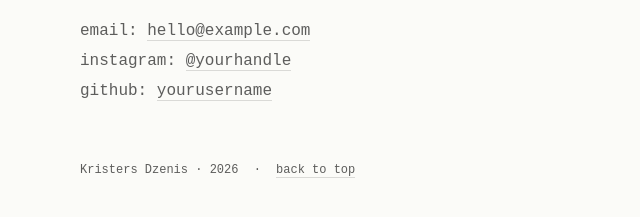
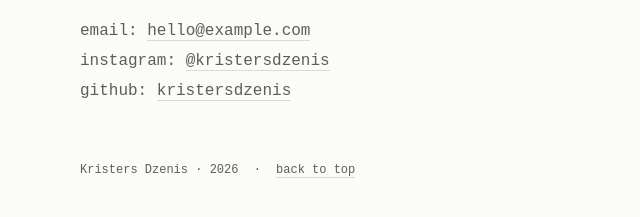
Before and after one commit to bene-gif/bene-gif.github.io, a plain HTML site: page index.html in a window 1280 px wide. Shown: the part 947-1164 px from the top of the page, 0-640 px from the left. Drawn offline with Linux system fonts and the light colour scheme; files whose address does not match are found by name; a web font is replaced by a local one.

Commit message:
git add . git commit -m "Replace Your Name with Kristers Dzenis" git push origin main git add . git commit -m "Replace placeholders with kristersdzenis" git push origin main

```diff
--- a/index.html
+++ b/index.html
@@ -87,10 +87,10 @@
           email: <a id="emailLink" href="mailto:hello@example.com">hello@example.com</a>
         </p>
         <p class="contact-line">
-          instagram: <a id="igLink" href="#" target="_blank" rel="noreferrer">@yourhandle</a>
+          instagram: <a id="igLink" href="https://instagram.com/kristersdzenis" target="_blank" rel="noreferrer">@kristersdzenis</a>
         </p>
         <p class="contact-line">
-          github: <a id="ghLink" href="#" target="_blank" rel="noreferrer">yourusername</a>
+          github: <a id="ghLink" href="https://github.com/kristersdzenis" target="_blank" rel="noreferrer">kristersdzenis</a>
         </p>
       </div>
     </section>
--- a/script.js
+++ b/script.js
@@ -3,8 +3,8 @@ const content = {
   location: "Riga / Anywhere",
   discipline: "Interdisciplinary • Installation • Sound • Sculpture",
   email: "hello@example.com",
-  instagram: { label: "@yourhandle", url: "https://instagram.com/" },
-  github: { label: "yourusername", url: "https://github.com/" },
+  instagram: { label: "@kristersdzenis", url: "https://instagram.com/kristersdzenis" },
+  github: { label: "kristersdzenis", url: "https://github.com/kristersdzenis" },
 
   // Put your images in /assets and update these filenames.
   // Tip: keep them ~1600px wide for good quality.
```
